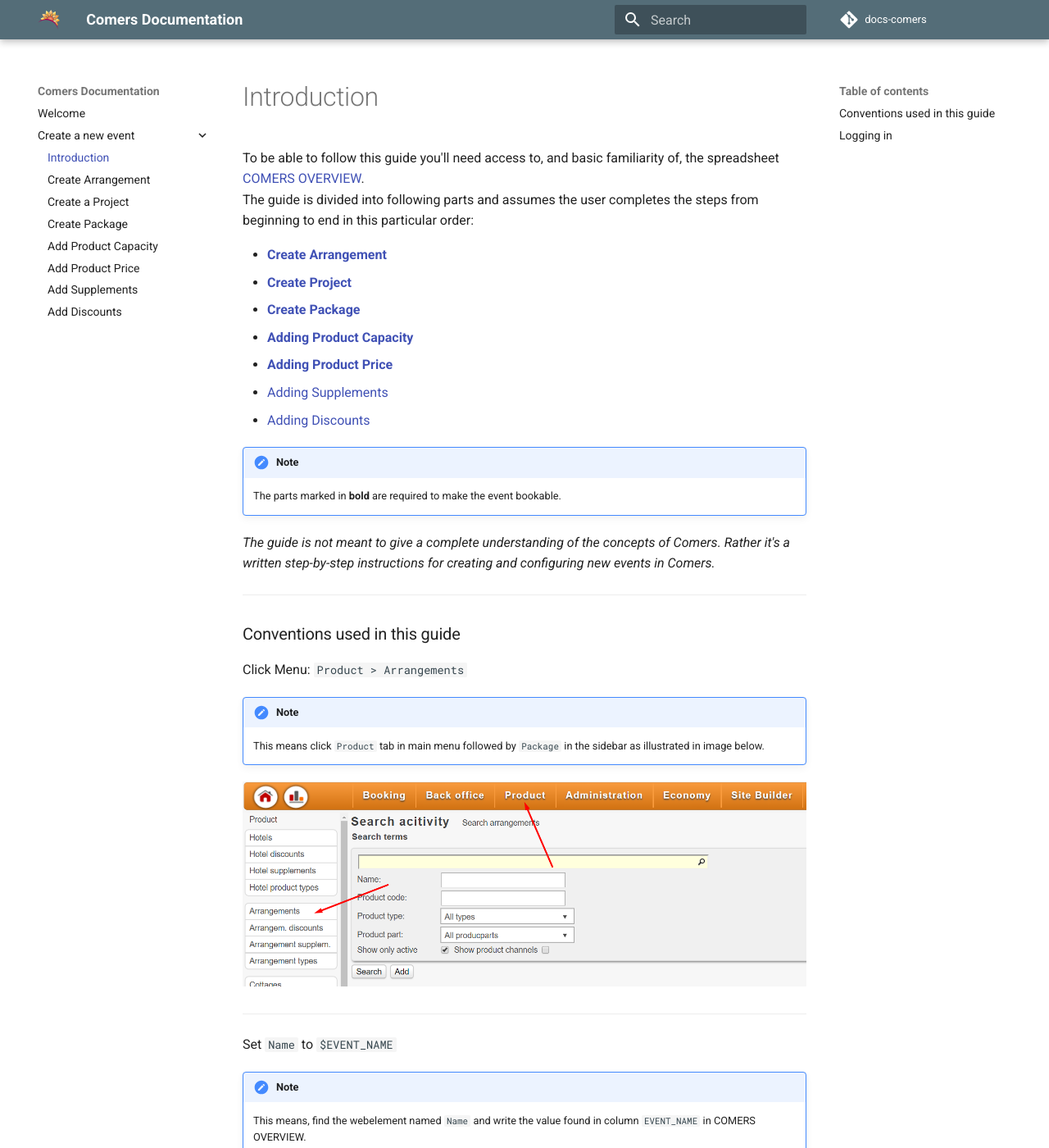
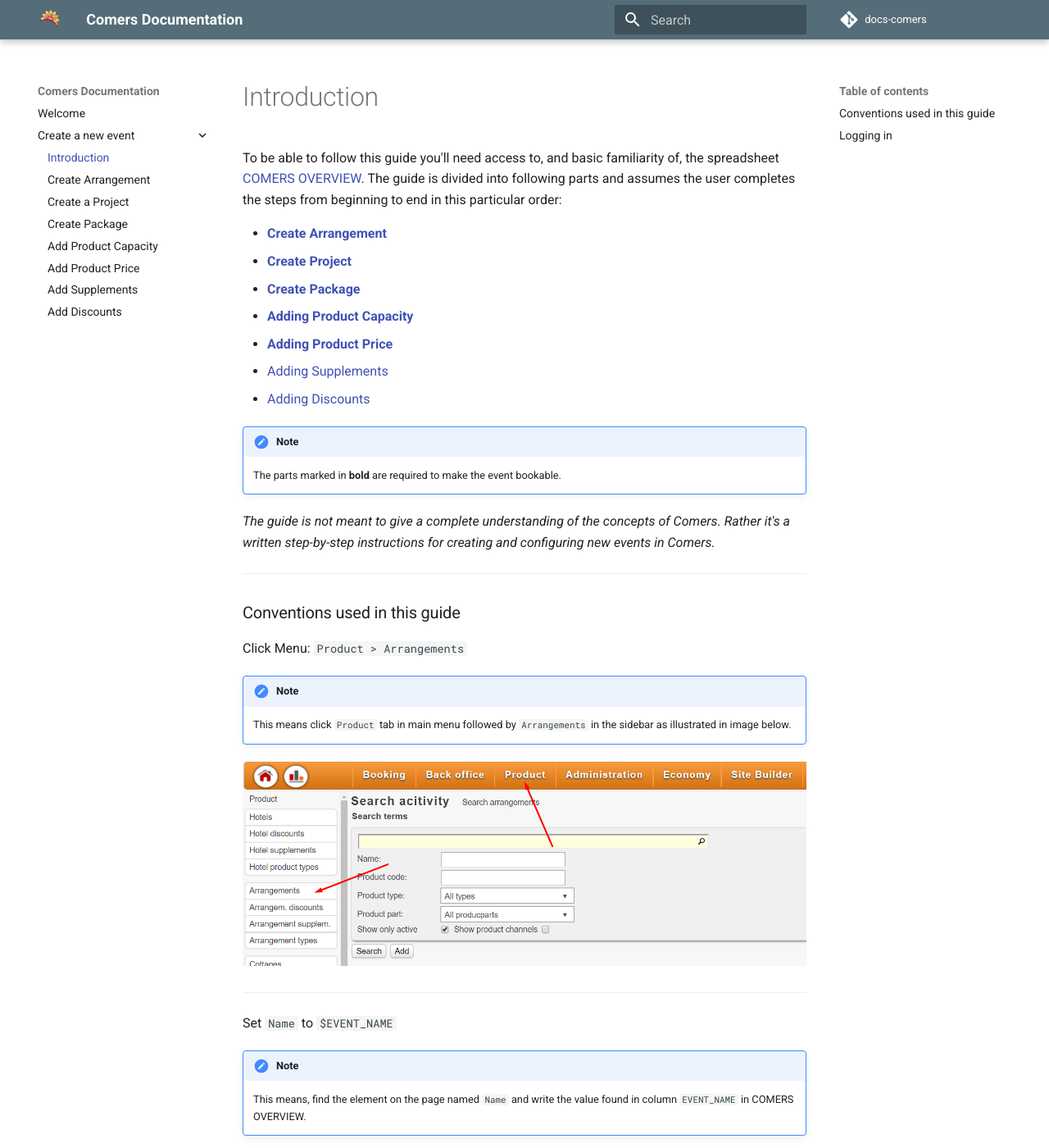
Before and after one commit to begabba/docs-comers, an MkDocs documentation site: the page built from docs/create-a-new-event/00. Introduction.md, in a window 1280 px wide and 1400 px high. Shown: the whole window at 82% size. Built offline with MkDocs 1.6.1 and Material for MkDocs 9.7.7, drawn with Linux system fonts in a browser that asks for light colours; comment, search, counter and statistics services are not loaded; some of the changed text lies outside the part shown.

Commit message:
minor fix

```diff
--- a/docs/create-a-new-event/00. Introduction.md
+++ b/docs/create-a-new-event/00. Introduction.md
@@ -25,7 +25,7 @@
 Click Menu: `Product > Arrangements`
 
 !!! Note
-    This means click `Product` tab in main menu followed by `Package` in the sidebar as illustrated in image below.
+    This means click `Product` tab in main menu followed by `Arrangements` in the sidebar as illustrated in image below.
 ![Image](images/img-01.png)
 
 ---
@@ -33,7 +33,7 @@
 Set `Name` to `$EVENT_NAME`
 
 !!! Note
-    This means, find the webelement named `Name` and write the value found in column `EVENT_NAME` in COMERS OVERVIEW.
+    This means, find the element on the page named `Name` and write the value found in column `EVENT_NAME` in COMERS OVERVIEW.
 
 ---
 
```
Also changed, not shown: other parts of docs/create-a-new-event/00. Introduction.md (+1 -1 lines).
